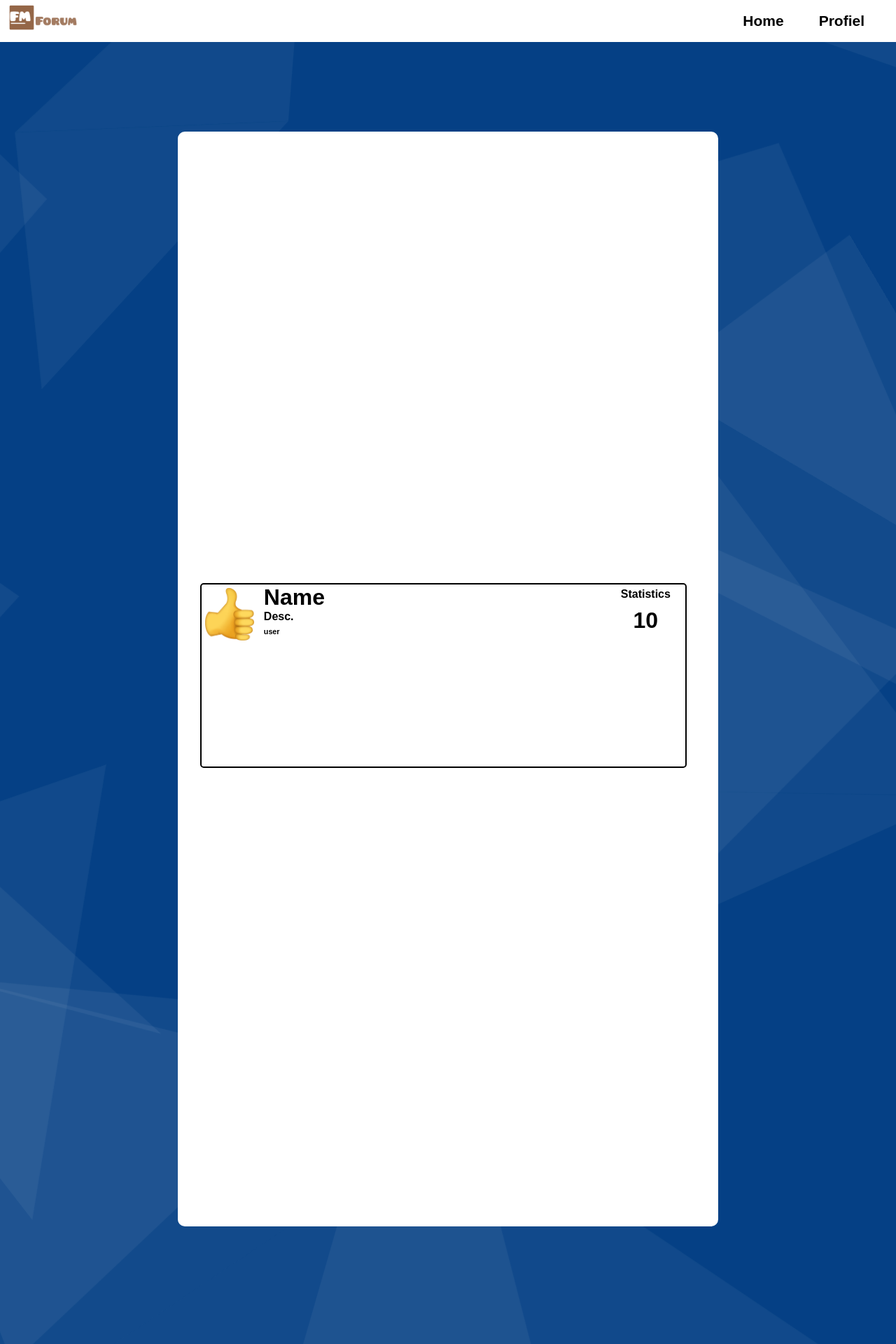
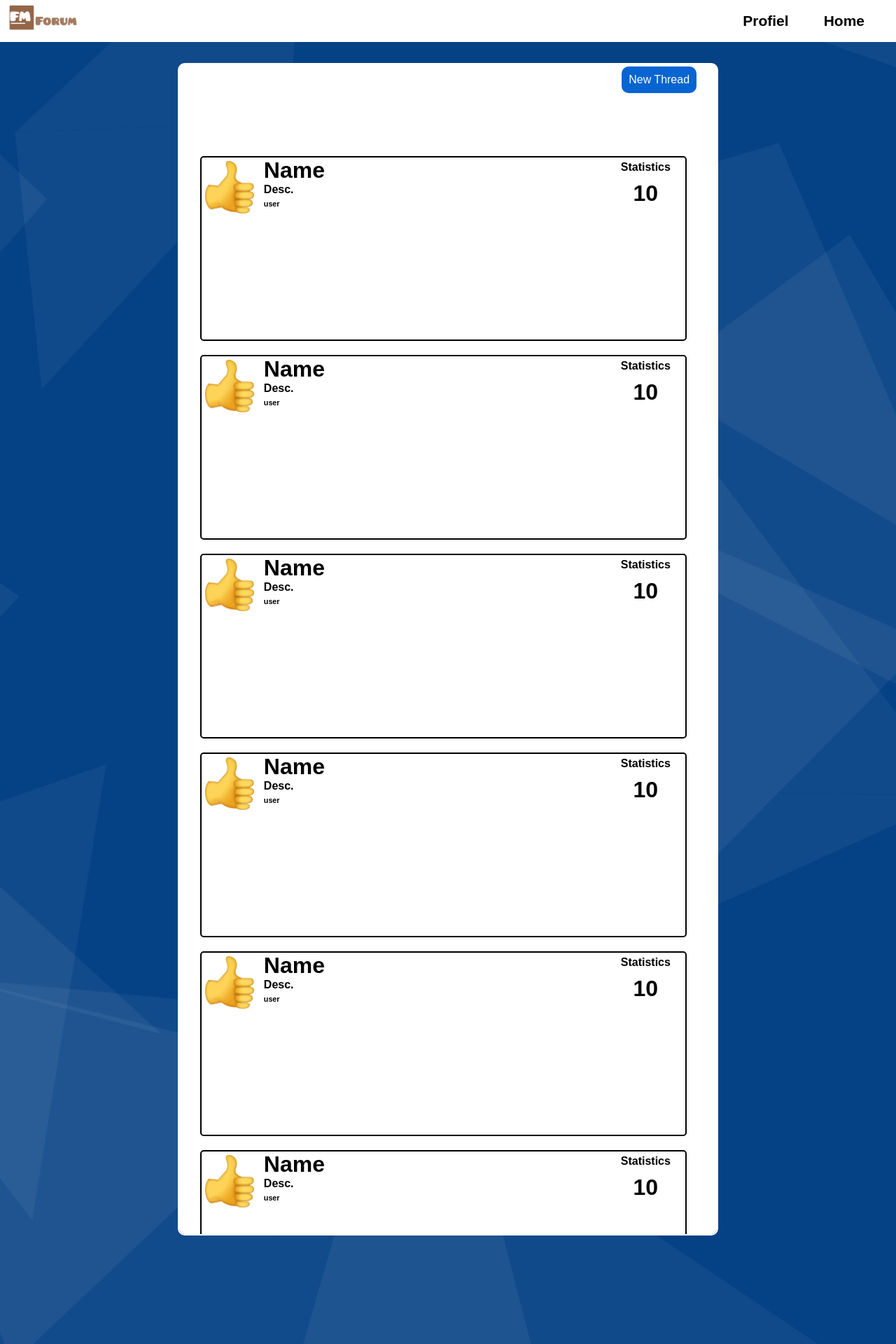
Before and after one commit to douwehw/dhwesterdijk.nl, a PHP site: page /forum/index.php in a window 1280 px wide. Shown: the top 1920 px of the page at 70% size. Run offline with PHP 8.4, Linux system fonts and the light colour scheme; the visitor is signed in with stand-in values (Sample User, id 1).

Commit message:
more forum changes made, still not close to done

```diff
--- a/forum/app/boilerplate/header.php
+++ b/forum/app/boilerplate/header.php
@@ -12,6 +12,7 @@
    <meta charset="UTF-8">
    <meta http-equiv="X-UA-Compatible" content="IE=edge">
    <meta name="viewport" content="width=device-width, initial-scale=1.0">
+   <script src="content/scripts/main.js" defer></script>
    <link rel="stylesheet" href="content/styles/main.css">
    <link rel="stylesheet" href="content/styles/background.css">
    <link rel="stylesheet" href="content/styles/footer.css">
@@ -69,6 +70,7 @@
          <div class="account-buttons">
 
             <?php if (Auth::loggedIn()) : ?>
+               <a href="/">Home</a>
                <div class="dropdown">
                   <a href="">Profiel</a>
                   <div class="dropdown-content">
@@ -77,7 +79,6 @@
                      <a href="/app/helpers/logout.php">logout</a>
                   </div>
                </div>
-               <a href="/">Home</a>
             <?php endif; ?>
 
             <?php if (!Auth::loggedIn()) : ?>
--- /dev/null
+++ b/forum/app/handlers/create_topic.php
@@ -0,0 +1 @@
+<!-- TODO! -->
--- a/forum/content/scripts/main.js
+++ b/forum/content/scripts/main.js
@@ -0,0 +1,37 @@
+const newTopic = document.querySelector(".create-new-topic");
+const newTopicbtn = document.querySelector("button.new-topic");
+
+let inputUsername = document.querySelector("#username");
+let newTopicContent = document.querySelector("form textarea#topic-content");
+let clicked = false;
+
+oninput = () => {
+   if (inputUsername != null) {
+      if (inputUsername.value.length > 18) {
+         inputUsername.value = inputUsername.value.slice(0, 18);
+      }
+   }
+   if (newTopicContent != null) {
+      console.log(newTopicContent.value.length);
+      if (newTopicContent.value.length > 352) {
+         newTopicContent.value = newTopicContent.value.slice(0, 352);
+         for (let i = 0; i < newTopicContent.value.length; i++) {
+            if (i > 352) {
+               newTopicContent.value[1] = "";
+            }
+         }
+      }
+   }
+};
+
+newTopicbtn.onclick = () => {
+   if (!clicked) {
+      newTopic.style.display = "grid";
+      newTopicbtn.innerHTML = "Hide Menu";
+      clicked = !clicked;
+   } else {
+      newTopic.style.display = "none";
+      newTopicbtn.innerHTML = "New Thread";
+      clicked = !clicked;
+   }
+};
--- a/forum/content/styles/main.css
+++ b/forum/content/styles/main.css
@@ -5,7 +5,10 @@
 }
 
 body {
-   background-color: #054085;
+   background-color: hsl(212, 93%, 27%);
+   /* nolan mode
+   background-image: url("../images/nolan-compressed-slowed.gif");
+   background-size: contain; */
 }
 
 main {
@@ -14,3 +17,85 @@
    align-items: center;
    height: 70vh;
 }
+
+.wrapper {
+   margin-top: 25px;
+   display: grid;
+   grid-template-columns: auto;
+}
+
+button.new-topic {
+   background-color: #0764d1;
+   color: #fff;
+   font-size: 16px;
+   font-weight: 500;
+   border-radius: 10px;
+   margin: 5px;
+   top: 90px;
+   z-index: 3;
+   left: 69vw;
+   width: fit-content;
+   position: absolute;
+}
+
+button.new-topic:hover {
+   background-color: #054b9e;
+   color: #fff;
+   font-size: 16px;
+   font-weight: 500;
+   border-radius: 10px;
+   margin: 5px;
+   top: 90px;
+   z-index: 3;
+   left: 69vw;
+   width: fit-content;
+   position: absolute;
+}
+
+.thread-bar {
+   top: 90px;
+   position: absolute;
+   z-index: 2;
+   height: 5vh;
+   width: 60.3vw;
+   background-color: #fff;
+   border-radius: 10px;
+}
+
+.create-new-topic {
+   display: none;
+   place-items: center;
+   right: 25%;
+   border: 2px solid black;
+   border-radius: 10px;
+   position: absolute;
+   background-color: #fff;
+   z-index: 10;
+   width: 50vw;
+   height: 50vh;
+   word-wrap: break-word;
+}
+
+.create-new-topic form input#topic-name {
+   border: 1px solid black;
+   padding: 5px;
+   font-weight: bold;
+   margin: 5px;
+}
+
+.create-new-topic form textarea#topic-content {
+   border: 1px solid black;
+   padding: 5px;
+   margin: 5px;
+   margin-top: 60px;
+   margin-bottom: 20px;
+   word-wrap: break-word;
+   resize: none;
+   width: 80%;
+   height: 200px;
+}
+
+.create-new-topic form input#create-topic {
+   padding: 5px;
+   margin: 5px;
+}
--- a/forum/content/styles/navbar.css
+++ b/forum/content/styles/navbar.css
@@ -39,20 +39,25 @@
   display: none;
   position: absolute;
   place-items: center;
-  left: 94%;
+  padding: 5px;
+  left: 85%;
   top: 50px;
   background-color: #f1f1f1;
-  width: 93px;
+  width: 200px;
+  word-wrap: break-word;
   text-align: center;
-  box-shadow: 0px 8px 16px 0px rgba(0,0,0,0.2);
-  z-index: 1;
+  box-shadow: 0px 8px 16px 0px #00000033;
+  z-index: 5;
 }
 
 .dropdown-content a {
+  border-top: 1px solid black;
   color: black;
   /*padding: 12px 16px;*/
   text-decoration: none;
   display: block;
+  word-wrap: break-word;
+  width: 205px;
 }
 
 .dropdown:hover .dropdown-content {
--- a/forum/content/styles/thread.css
+++ b/forum/content/styles/thread.css
@@ -12,7 +12,7 @@
 }
 
 div.thread-wrapper div.thread {
-   margin: 5px auto 15px 30px;
+   margin: 20px auto auto 30px;
    border: 2px solid #000;
    border-radius: 5px;
    height: 10vh;
--- a/forum/index.php
+++ b/forum/index.php
@@ -15,13 +15,28 @@
 ?>
 
 <main>
+   <div class="wrapper">
+   <div class="thread-bar"></div>
    <div class="thread-wrapper">
+   <button class="new-topic">New Thread</button>
+   <div class="create-new-topic">
+      <form action="app/handlers/create_topic.php">
+         <!-- TODO! create the damn handler -->
+         <input type="text" id="topic-name" placeholder="Give your topic a name">
+         <textarea id="topic-content" placeholder="Tell us about your topic"></textarea>
+         <input type="submit" id="create-topic" value="Create Topic">
+      </form>
+   </div>
       <?= $thread_template ?>
+      <?= $thread_template ?>
+      <?= $thread_template ?>
+      <?= $thread_template ?>
+      <?= $thread_template ?>
+      <?= $thread_template ?>
+      <?= $thread_template ?>
+      <?= $thread_template ?>
+   </div>
    </div>
 </main>
 
-<?php
-
-require_once('app/boilerplate/footer.php');
-
-?>
+<?php require_once('app/boilerplate/footer.php'); ?>
--- a/forum/login.php
+++ b/forum/login.php
@@ -17,8 +17,4 @@
 </main>
 
 
-<?php
-
-require('app/boilerplate/footer.php');
-
-?>
+<?php require('app/boilerplate/footer.php'); ?>
--- a/forum/thread.php
+++ b/forum/thread.php
@@ -19,8 +19,4 @@
    </div>
 </main>
 
-<?php
-
-require_once('app/boilerplate/footer.php')
-
-?>
+<?php require_once('app/boilerplate/footer.php') ?>
```
Also changed, not shown: forum/register.php (+2 -6 lines), forum/app/handlers/register.php (line endings or trailing spaces), 2 other files.
